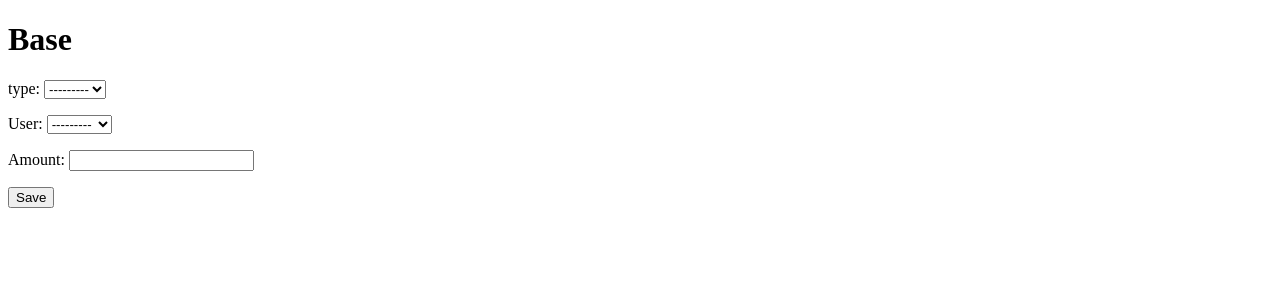
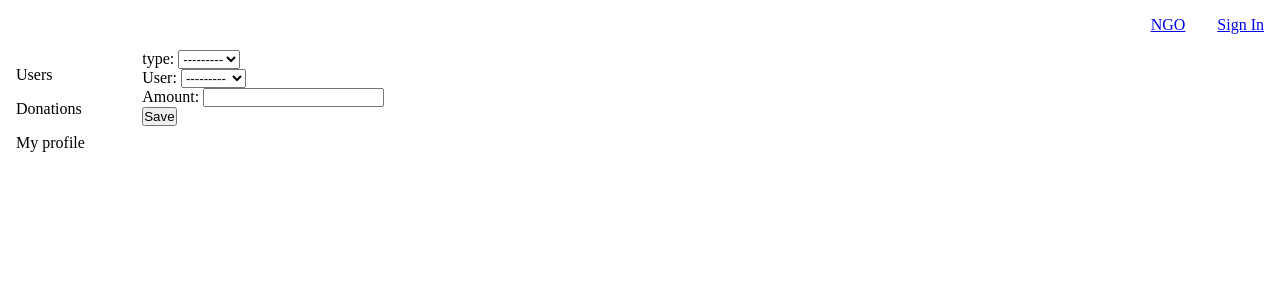
Before and after one commit to jpleyvat/ngo-donation, a Django app: page /donations/donate/ in a window 1280 px wide. Shown: the top 300 px of the page. Run offline with Django 3.2, Linux system fonts and the light colour scheme; the visitor is signed in with stand-in values (Sample User, id 1); data comes from the database, SQL or seed files in the repository; data that the repository does not hold is empty.

Commit message:
Ass Basic styles.

```diff
--- a/ngo/ngo/settings.py
+++ b/ngo/ngo/settings.py
@@ -136,3 +136,7 @@ USE_TZ = True
 # https://docs.djangoproject.com/en/3.1/howto/static-files/
 
 STATIC_URL = '/static/'
+
+STATICFILES_DIRS = [
+    os.path.join(BASE_DIR, 'static'),
+]
--- /dev/null
+++ b/ngo/static/styles.css
@@ -0,0 +1,43 @@
+*{
+    box-sizing: border-box;
+    margin: 0;
+    padding: 0;
+    list-style: none;
+}
+
+.top_nav{
+    display: flex;
+    justify-content: flex-end;
+}
+.top_nav > * {
+    margin: 1rem;
+}
+
+.dashboard{
+    display: flex;
+    width: 100vw;
+}
+
+.dashboard .left_nav{
+    width: 10rem;
+}
+.dashboard .left_nav ul li{
+    margin: 1rem;
+}
+
+.dashboard .block{
+    width: 100%;
+}
+
+/* .dashboard .donations{ */
+/*     width: 100%; */
+/* } */
+.dashboard .donations ul{
+    display: flex;
+    flex-direction: row;
+    justify-content:space-evenly;
+    margin: 1rem;
+}
+
+.dashboard .donations ul li{
+}
--- a/ngo/templates/base.html
+++ b/ngo/templates/base.html
@@ -1,12 +1,32 @@
 <!DOCTYPE html>
+{% load static %}
 <html lang="en">
 <head>
     <meta charset="UTF-8">
     <title>NGO Donations</title>
+    <link rel="stylesheet" href="{% static 'styles.css' %}" type="text/css">
 </head>
 <body>
-    <h1>Base</h1>
-    {% block content %}
-    {% endblock content %}
+      <div class="top_nav">
+        <!-- This is the homepage link Specifically designed for admin users or can be the logo (remove link) (might change) -->
+        <a class = "" href = " ">NGO</a>
+        <!-- Right-aligned links-->
+        <!-- Todo: create UserTemps Profile and link it to this  -->
+        <a href="#Login"> Sign In</a>
+    </div>
+    <div class="dashboard">
+        <div class="left_nav">
+            <ul>
+                <li>Users</li>
+                <li>Donations</li>
+                <li>My profile</li>
+            </ul>
+        </div>
+        <div class="block">
+            {% block content %}
+            {% endblock content %}
+        </div>
+    </div>
+
 </body>
 </html>
```
Also changed, not shown: ngo/templates/donations/list.html (+11 -7 lines).
